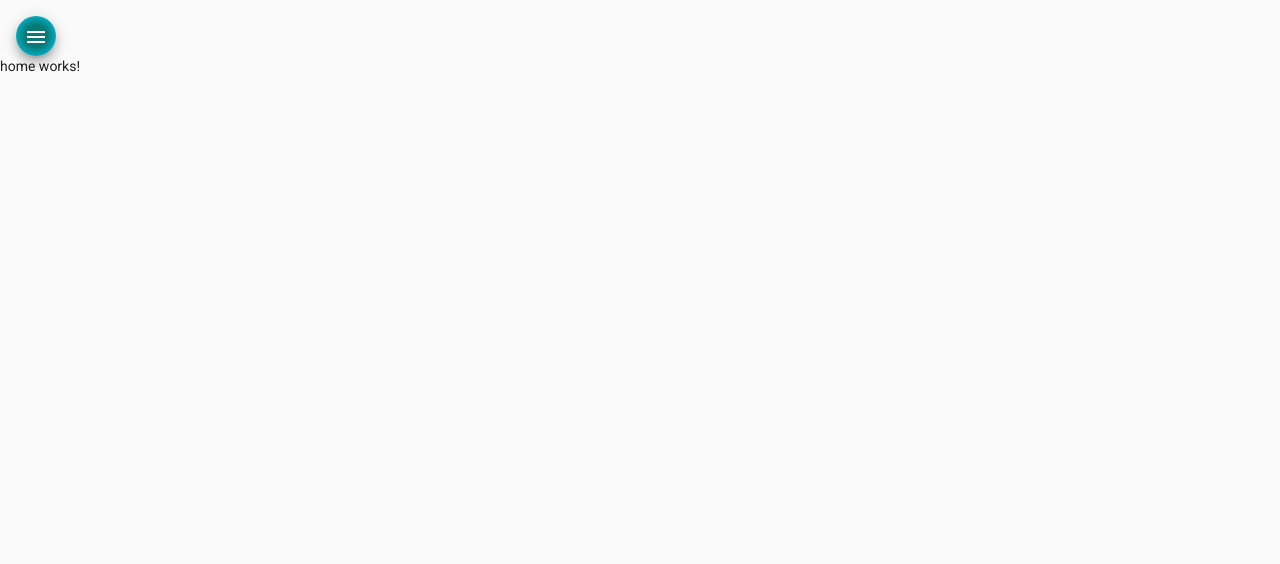
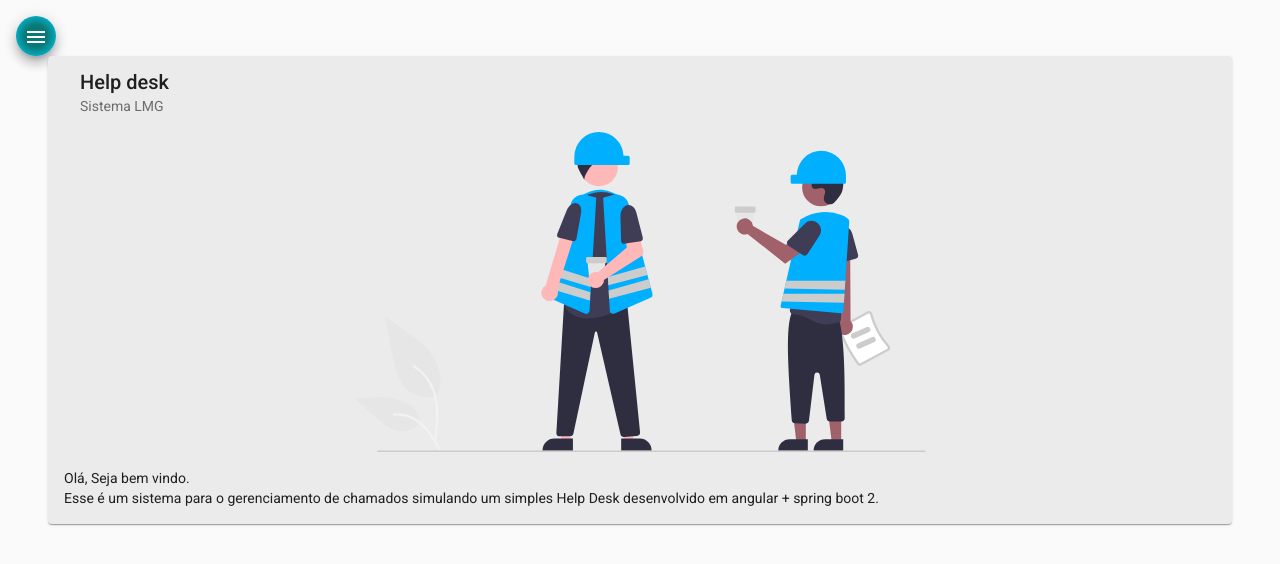
Before and after one commit to Lucasmaciiel/helpdesk, an Angular app in the folder helpdesk-front/: page /home in a window 1280 px wide. Shown: the top 564 px of the page. Built offline with nearby package versions, Linux system fonts and the light colour scheme.

Commit message:
HTML e CSS para component home

```diff
--- a/helpdesk-front/src/app/components/home/home.component.css
+++ b/helpdesk-front/src/app/components/home/home.component.css
@@ -0,0 +1,9 @@
+.card {
+    width: 90%;
+    margin: auto;
+    background-color: rgb(235, 235, 235);
+}
+
+img {
+    height: 20rem;
+}
--- a/helpdesk-front/src/app/components/home/home.component.html
+++ b/helpdesk-front/src/app/components/home/home.component.html
@@ -1 +1,13 @@
-<p>home works!</p>
+<mat-card class="card" appearance="outlined">
+    <mat-card-header>
+      <mat-card-title>Help desk</mat-card-title>
+      <mat-card-subtitle>Sistema LMG</mat-card-subtitle>
+    </mat-card-header>
+    <img mat-card-image src="assets/img/home-image.svg" alt="Image Home Help Desk">
+    <mat-card-content>
+      <p>
+        Olá, Seja bem vindo.<br>
+        Esse é um sistema para o gerenciamento de chamados simulando um simples Help Desk desenvolvido em angular + spring boot 2.
+      </p>
+    </mat-card-content>
+  </mat-card>
```
Also changed, not shown: helpdesk-front/src/assets/img/home-image.svg (added).
